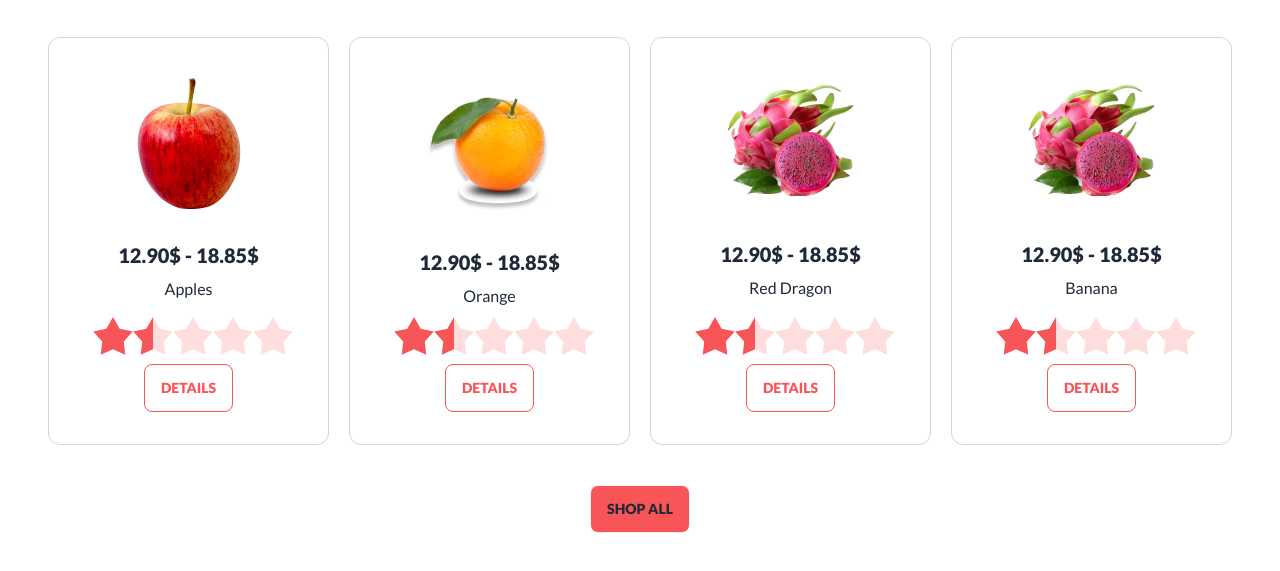
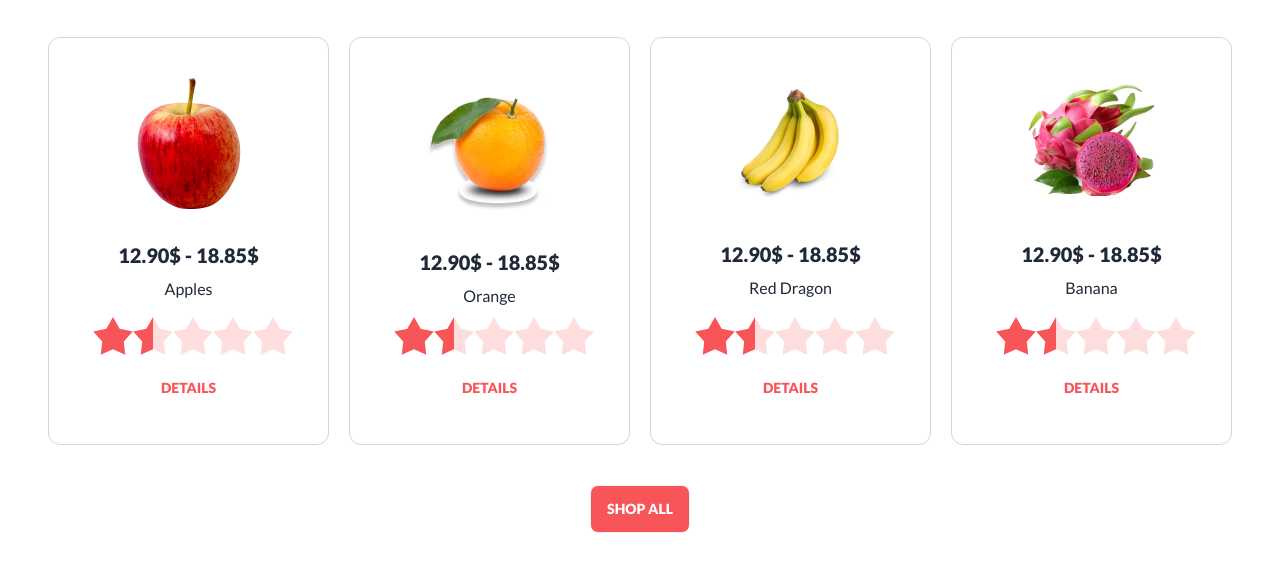
Before and after one commit to tanvir3100/fruit-assignment, a plain HTML site: page index.html in a window 1280 px wide. Shown: the part 1225-1796 px from the top of the page. Drawn offline with nearby package versions, Linux system fonts and the light colour scheme; grey boxes are pictures that could not be loaded.

Commit message:
card section problems solved

```diff
--- a/index.html
+++ b/index.html
@@ -262,8 +262,8 @@
                     <div class="card-body items-center text-center">
                         <h2 class="card-title">12.90$ - 18.85$</h2>
                         <p>Apples</p>
-                        <div class="rating rating-lg rating-half">
-                            <input type="radio" name="rating-1" class="rating-hidden" />
+                        <div class="rating rating-lg rating-half ">
+                            <input type="radio" name="rating-1" class="rating-hidden w-full" />
                             <input type="radio" name="rating-1" class="bg-[#F85559] mask mask-star-2 mask-half-1" />
                             <input type="radio" name="rating-1" class="bg-[#F85559] mask mask-star-2 mask-half-2" />
                             <input type="radio" name="rating-1" class="bg-[#F85559] mask mask-star-2 mask-half-1"
@@ -278,7 +278,7 @@
                         </div>
                         <div class="card-actions">
                             <!-- Open the modal using ID.showModal() method -->
-                            <button class="btn bg-transparent border border-solid border-[#F85559] text-[#F85559]"
+                            <button class="btn bg-transparent border-none text-[#F85559]"
                                 onclick="my_modal_1.showModal()">Details</button>
                             <dialog id="my_modal_1" class="modal">
                                 <form method="dialog" class="modal-box">
@@ -351,7 +351,7 @@
                         </div>
                         <div class="card-actions">
                             <!-- Open the modal using ID.showModal() method -->
-                            <button class="btn bg-transparent border border-solid border-[#F85559] text-[#F85559]"
+                            <button class="btn bg-transparent border-none text-[#F85559]"
                                 onclick="my_modal_2.showModal()">Details</button>
                             <dialog id="my_modal_2" class="modal">
                                 <form method="dialog" class="modal-box">
@@ -403,7 +403,7 @@
                 </div>
                 <div class="card bg-base-100 border border-solid border-gray-300 rounded-xl">
                     <figure class="px-10 pt-10">
-                        <img src="./images/fruit8.png" alt="fruit" class="rounded-xl" />
+                        <img src="./images/fruit9.png" alt="fruit" class="rounded-xl" />
                     </figure>
                     <div class="card-body items-center text-center">
                         <h2 class="card-title">12.90$ - 18.85$</h2>
@@ -424,13 +424,13 @@
                         </div>
                         <div class="card-actions">
                             <!-- Open the modal using ID.showModal() method -->
-                            <button class="btn bg-transparent border border-solid border-[#F85559] text-[#F85559]"
+                            <button class="btn bg-transparent border-none text-[#F85559]"
                                 onclick="my_modal_3.showModal()">Details</button>
                             <dialog id="my_modal_3" class="modal">
                                 <form method="dialog" class="modal-box">
                                     <div class="card bg-base-100">
                                         <figure class="px-10 pt-10">
-                                            <img src="./images/fruit9.png" alt="fruit" class="rounded-xl" />
+                                            <img src="./images/fruit6.png" alt="fruit" class="rounded-xl" />
                                         </figure>
                                         <div class="card-body items-center text-center">
                                             <h2 class="card-title">12.90$ - 18.85$</h2>
@@ -497,7 +497,7 @@
                         </div>
                         <div class="card-actions">
                             <!-- Open the modal using ID.showModal() method -->
-                            <button class="btn bg-transparent border border-solid border-[#F85559] text-[#F85559]"
+                            <button class="btn bg-transparent border-none text-[#F85559]"
                                 onclick="my_modal_4.showModal()">Details</button>
                             <dialog id="my_modal_4" class="modal">
                                 <form method="dialog" class="modal-box">
@@ -551,7 +551,7 @@
         </section>
         <!-- button section -->
         <section class="flex justify-center items-center mt-10 mb-10">
-            <button class="btn bg-[#F85559]">Shop All</button>
+            <button class="btn bg-[#F85559] text-white">Shop All</button>
         </section>
         <!-- Meet the team section section start here -->
         <section>
```
